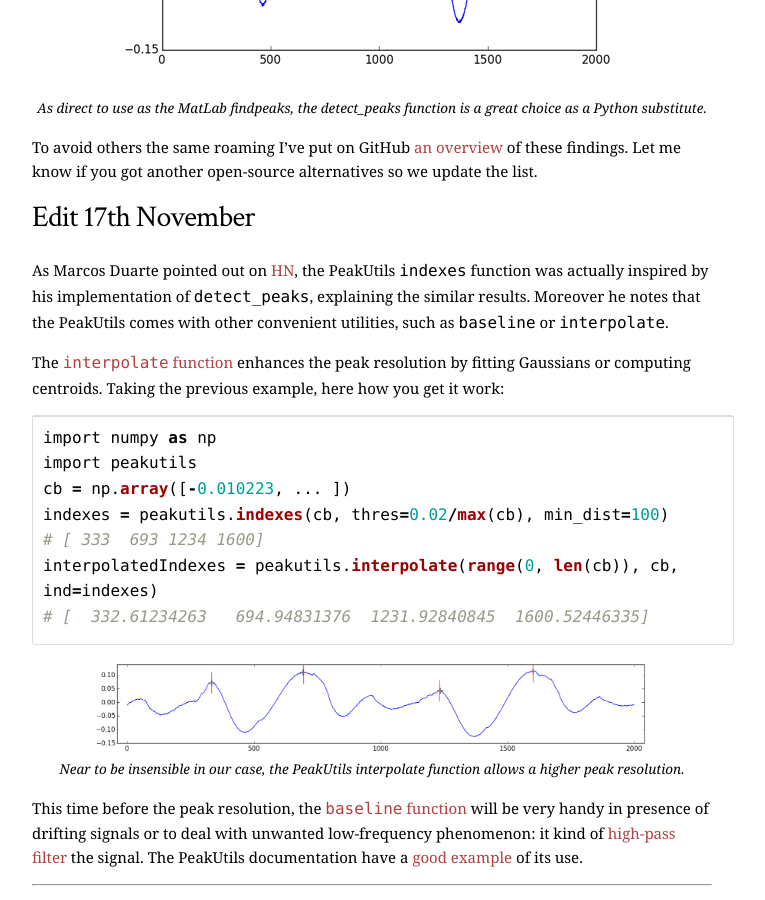
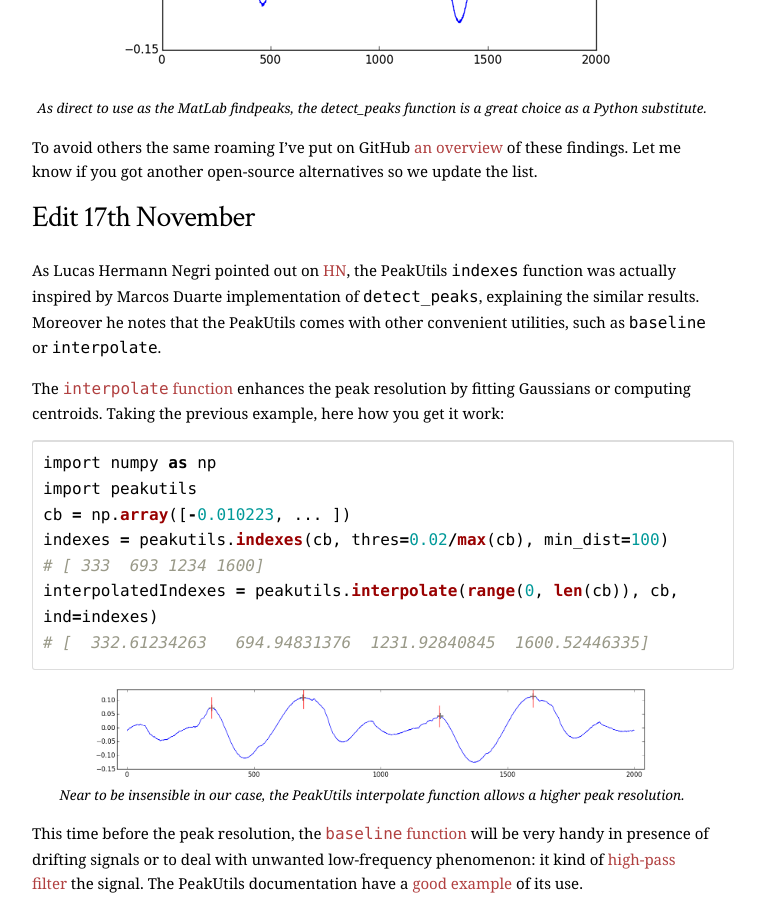
Before and after one commit to MonsieurV/monsieurv.github.io, a Jekyll site: the page built from _posts/2015-11-01-findpeaks-in-python.markdown, in a window 1280 px wide and 900 px high, scrolled down 5288 px. Shown: the whole window, without its empty margins (168-933 px from the left). Built offline with Jekyll 4.4.1, drawn with Linux system fonts in a browser that asks for light colours; some web fonts are replaced.

Commit message:
Render unto Caesar that which is Caesar's

```diff
--- a/_posts/2015-11-01-findpeaks-in-python.markdown
+++ b/_posts/2015-11-01-findpeaks-in-python.markdown
@@ -97,7 +97,7 @@ To avoid others the same roaming I've put on GitHub [an overview][overview_githu
 
 #### Edit 17th November
 
-As Marcos Duarte pointed out on [HN][hn_md_comment], the PeakUtils `indexes` function was actually inspired by his implementation of `detect_peaks`, explaining the similar results. Moreover he notes that the PeakUtils comes with other convenient utilities, such as `baseline` or `interpolate`.
+As Lucas Hermann Negri pointed out on [HN][hn_md_comment], the PeakUtils `indexes` function was actually inspired by Marcos Duarte implementation of `detect_peaks`, explaining the similar results. Moreover he notes that the PeakUtils comes with other convenient utilities, such as `baseline` or `interpolate`.
 
 The [`interpolate` function][interpolate_ref] enhances the peak resolution by fitting Gaussians or computing centroids. Taking the previous example, here how you get it work:
 
```
